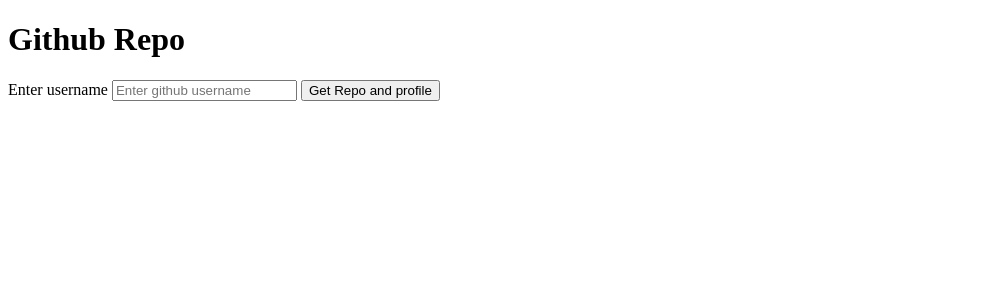
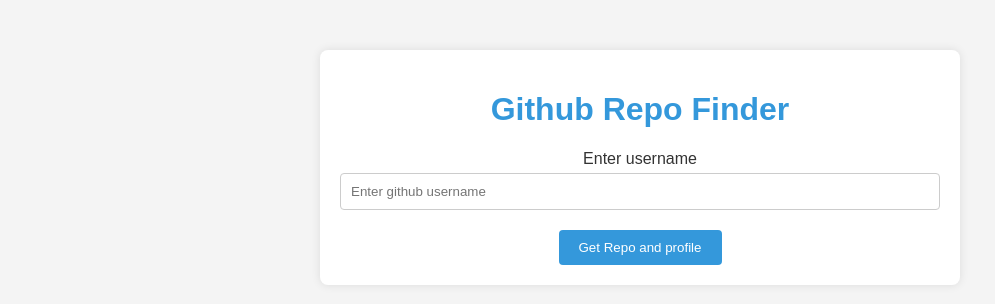
Before and after one commit to mohdabdulrahman297/Fyle, a plain HTML site: page index.html in a window 1280 px wide. Shown: the whole page, without its empty margins (0-995 px from the left). Drawn offline with Linux system fonts and the light colour scheme.

Commit message:
stlying using css

```diff
--- a/index.css
+++ b/index.css
@@ -0,0 +1,48 @@
+body {
+    font-family: 'Arial', sans-serif;
+    margin: 0;
+    padding: 0;
+    background-color: #f4f4f4;
+}
+
+.container {
+    max-width: 600px;
+    margin: 50px auto;
+    padding: 20px;
+    background-color: #fff;
+    box-shadow: 0 0 10px rgba(0, 0, 0, 0.1);
+    border-radius: 8px;
+    text-align: center;
+}
+
+h1 {
+    color: #3498db;
+}
+
+label {
+    display: block;
+    margin: 15px 0 5px;
+    color: #333;
+}
+
+input {
+    width: 100%;
+    padding: 10px;
+    margin-bottom: 20px;
+    box-sizing: border-box;
+    border: 1px solid #ccc;
+    border-radius: 4px;
+}
+
+button {
+    background-color: #3498db;
+    color: #fff;
+    padding: 10px 20px;
+    border: none;
+    border-radius: 4px;
+    cursor: pointer;
+}
+
+button:hover {
+    background-color: #2077b3;
+}
--- a/index.html
+++ b/index.html
@@ -9,7 +9,7 @@
 <body>
 
     <div class="container">
-        <h1>Github Repo</h1>
+        <h1>Github Repo Finder</h1>
         <label for="username">Enter username</label>
         <input type="text" id="username" placeholder="Enter github username"/>
         <button onclick="getGitHubProfile()">Get Repo and profile</button>
```
